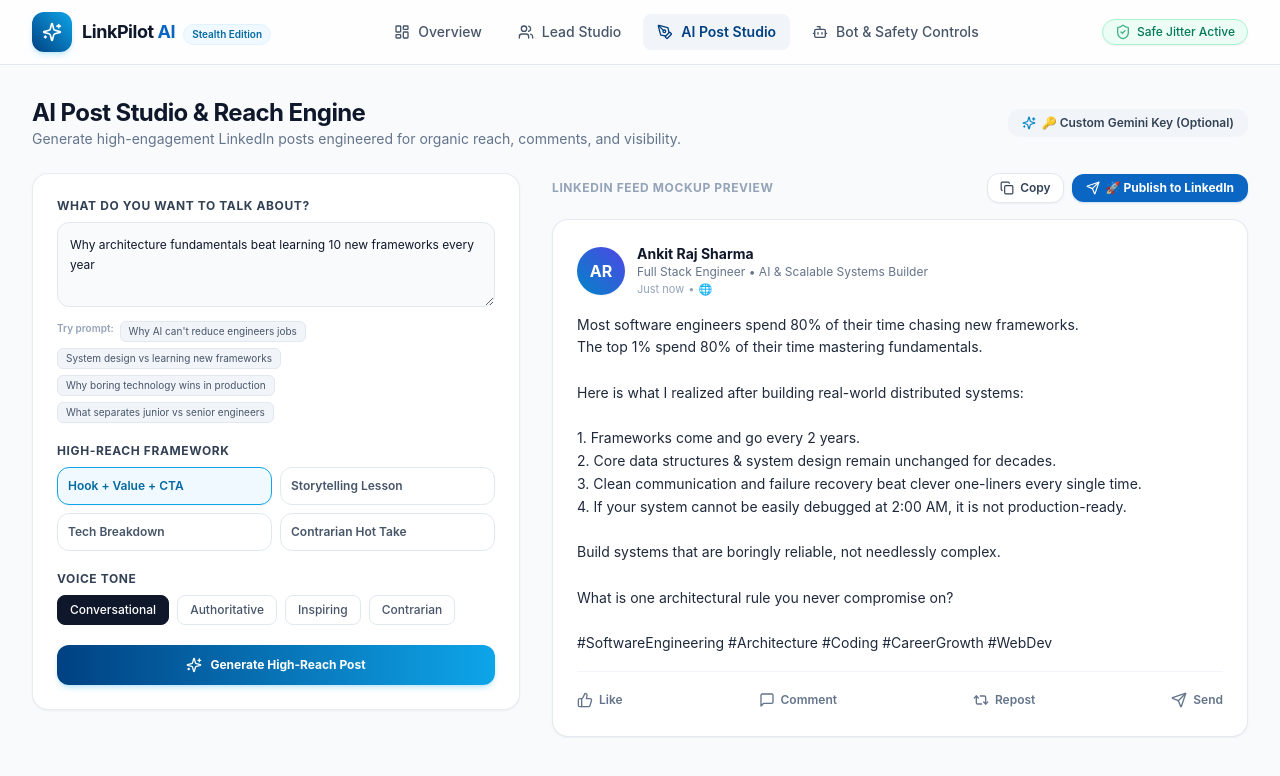
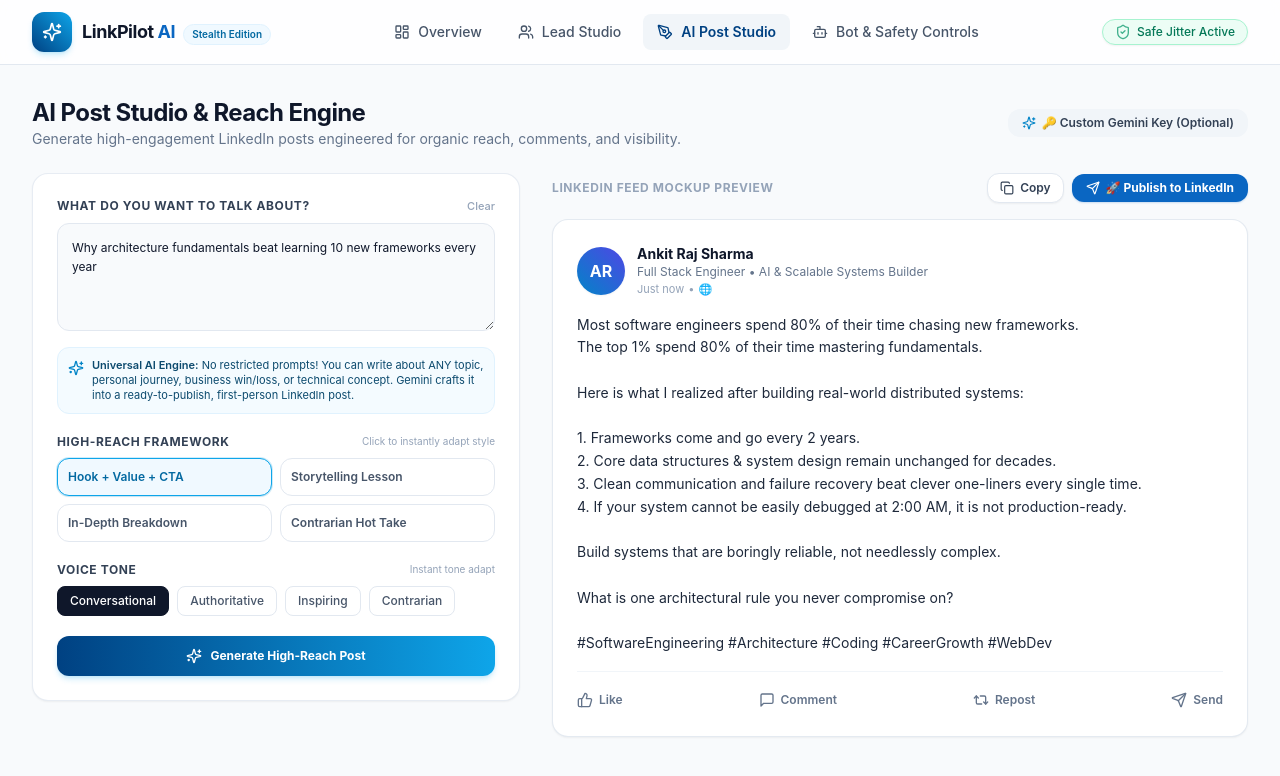
Before and after one commit to Ankitraj-sharma/linkedin-growth-copilot, a Next.js app: page /posts in a window 1280 px wide. Shown: the top 776 px of the page. Built offline with nearby package versions, Linux system fonts and the light colour scheme.

Commit message:
feat: universal AI post generation for any prompt, 1st-person POV, Hinglish support and instant style switching

```diff
--- a/src/app/posts/page.tsx
+++ b/src/app/posts/page.tsx
@@ -59,7 +59,10 @@
   const [hashtags, setHashtags] = useState<string[]>(['#SoftwareEngineering', '#Architecture', '#Coding'])
   const [readTime, setReadTime] = useState<number>(45)
 
-  const handleGenerate = async (overrideFramework?: any, overrideTone?: any) => {
+  const handleGenerate = async (overrideTopic?: string, overrideFramework?: any, overrideTone?: any) => {
+    const currentTopic = overrideTopic !== undefined ? overrideTopic : topic
+    if (!currentTopic.trim()) return
+
     setIsGenerating(true)
     const targetFramework = overrideFramework || framework
     const targetTone = overrideTone || tone
@@ -69,7 +72,7 @@
         method: 'POST',
         headers: { 'Content-Type': 'application/json' },
         body: JSON.stringify({
-          topic,
+          topic: currentTopic,
           framework: targetFramework,
           tone: targetTone,
           apiKey,
@@ -87,6 +90,20 @@
       console.error(e)
     } finally {
       setIsGenerating(false)
+    }
+  }
+
+  const handleSelectFramework = (f: typeof framework) => {
+    setFramework(f)
+    if (topic.trim() && postContent) {
+      handleGenerate(topic, f, tone)
+    }
+  }
+
+  const handleSelectTone = (t: typeof tone) => {
+    setTone(t)
+    if (topic.trim() && postContent) {
+      handleGenerate(topic, framework, t)
     }
   }
 
@@ -201,56 +218,55 @@
         <div className="lg:col-span-5 space-y-5">
           <div className="bg-white p-6 rounded-2xl border border-slate-200/80 shadow-sm space-y-5">
             <div>
-              <label className="block text-xs font-bold text-slate-700 uppercase tracking-wider mb-2">
+              <div className="flex items-center justify-between mb-2">
+                <label className="block text-xs font-bold text-slate-700 uppercase tracking-wider">
                   What do you want to talk about?
                 </label>
+                {topic && (
+                  <button
+                    type="button"
+                    onClick={() => setTopic('')}
+                    className="text-[11px] text-slate-400 hover:text-rose-600 font-medium transition-colors"
+                  >
+                    Clear
+                  </button>
+                )}
+              </div>
               <textarea
-                rows={3}
+                rows={4}
                 value={topic}
                 onChange={(e) => setTopic(e.target.value)}
-                placeholder="E.g. Why AI can't reduce engineers jobs, or System design lessons from handling high traffic..."
-                className="w-full p-3 text-xs bg-slate-50 border border-slate-200 rounded-xl focus:outline-none focus:ring-2 focus:ring-sky-500/20 focus:border-sky-500 transition-all leading-relaxed"
+                placeholder="Type ANY topic, experience, rough thought, or story (in English, Hindi, or Hinglish)...&#10;&#10;Examples:&#10;• 'Maine ek startup shuru kiya tha jo fail ho gya aur 5 lessons seekhe'&#10;• 'How to negotiate salary when you have competing offers'&#10;• 'Why 90% of team meetings should be an async update'&#10;• 'Real estate investment rules for first-time buyers in their 20s'"
+                className="w-full p-3.5 text-xs bg-slate-50 border border-slate-200 rounded-xl focus:outline-none focus:ring-2 focus:ring-sky-500/20 focus:border-sky-500 transition-all leading-relaxed"
               />
-              <div className="flex flex-wrap gap-1.5 pt-2">
-                <span className="text-[10px] text-slate-400 font-semibold">Try prompt:</span>
-                {[
-                  "Why AI can't reduce engineers jobs",
-                  'System design vs learning new frameworks',
-                  'Why boring technology wins in production',
-                  'What separates junior vs senior engineers',
-                ].map((idea) => (
-                  <button
-                    key={idea}
-                    type="button"
-                    onClick={() => {
-                      setTopic(idea)
-                      handleGenerate(framework, tone)
-                    }}
-                    className="text-[10px] bg-slate-100 hover:bg-sky-50 hover:text-sky-700 text-slate-600 px-2 py-0.5 rounded-md border border-slate-200 transition-colors"
-                  >
-                    {idea}
-                  </button>
-                ))}
+              <div className="mt-2.5 flex items-start gap-2 p-2.5 bg-sky-50/70 border border-sky-100 rounded-xl text-[11px] text-sky-900 leading-snug">
+                <Sparkles className="w-4 h-4 text-sky-600 shrink-0 mt-0.5" />
+                <div>
+                  <span className="font-semibold">Universal AI Engine:</span> No restricted prompts! You can write about ANY topic, personal journey, business win/loss, or technical concept. Gemini crafts it into a ready-to-publish, first-person LinkedIn post.
+                </div>
               </div>
             </div>
 
             <div>
-              <label className="block text-xs font-bold text-slate-700 uppercase tracking-wider mb-2">
+              <div className="flex items-center justify-between mb-2">
+                <label className="block text-xs font-bold text-slate-700 uppercase tracking-wider">
                   High-Reach Framework
                 </label>
+                <span className="text-[10px] text-slate-400">Click to instantly adapt style</span>
+              </div>
               <div className="grid grid-cols-2 gap-2">
                 {[
                   { id: 'hook_value_cta', label: 'Hook + Value + CTA' },
                   { id: 'storytelling', label: 'Storytelling Lesson' },
-                  { id: 'industry_breakdown', label: 'Tech Breakdown' },
+                  { id: 'industry_breakdown', label: 'In-Depth Breakdown' },
                   { id: 'hot_take', label: 'Contrarian Hot Take' },
                 ].map((item) => (
                   <button
                     key={item.id}
-                    onClick={() => setFramework(item.id as any)}
+                    onClick={() => handleSelectFramework(item.id as any)}
                     className={`p-2.5 text-xs font-semibold rounded-xl border text-left transition-all ${
                       framework === item.id
-                        ? 'bg-sky-50 border-sky-500 text-sky-700 shadow-sm'
+                        ? 'bg-sky-50 border-sky-500 text-sky-700 shadow-sm ring-1 ring-sky-500/20'
                         : 'border-slate-200 text-slate-600 hover:bg-slate-50'
                     }`}
                   >
@@ -261,17 +277,20 @@
             </div>
 
             <div>
-              <label className="block text-xs font-bold text-slate-700 uppercase tracking-wider mb-2">
+              <div className="flex items-center justify-between mb-2">
+                <label className="block text-xs font-bold text-slate-700 uppercase tracking-wider">
                   Voice Tone
                 </label>
+                <span className="text-[10px] text-slate-400">Instant tone adapt</span>
+              </div>
               <div className="flex gap-2">
                 {(['conversational', 'authoritative', 'inspiring', 'contrarian'] as const).map((t) => (
                   <button
                     key={t}
-                    onClick={() => setTone(t)}
+                    onClick={() => handleSelectTone(t)}
                     className={`px-3 py-1.5 text-xs font-medium rounded-lg capitalize border transition-all ${
                       tone === t
-                        ? 'bg-slate-900 text-white border-slate-900'
+                        ? 'bg-slate-900 text-white border-slate-900 shadow-xs'
                         : 'border-slate-200 text-slate-600 hover:bg-slate-50'
                     }`}
                   >
@@ -282,7 +301,7 @@
             </div>
 
             <button
-              onClick={handleGenerate}
+              onClick={() => handleGenerate()}
               disabled={isGenerating || !topic.trim()}
               className="w-full py-3 bg-gradient-to-r from-linkedin-600 to-sky-500 hover:from-linkedin-700 hover:to-sky-600 text-white text-xs font-bold rounded-xl shadow-md shadow-sky-500/20 flex items-center justify-center space-x-2 transition-all disabled:opacity-50"
             >
```
Also changed, not shown: src/ai/content-creator.ts (+53 -19 lines), src/cli/test-ai.ts (+19 -8 lines). Lines whose indentation alone changed are shown as unchanged.
